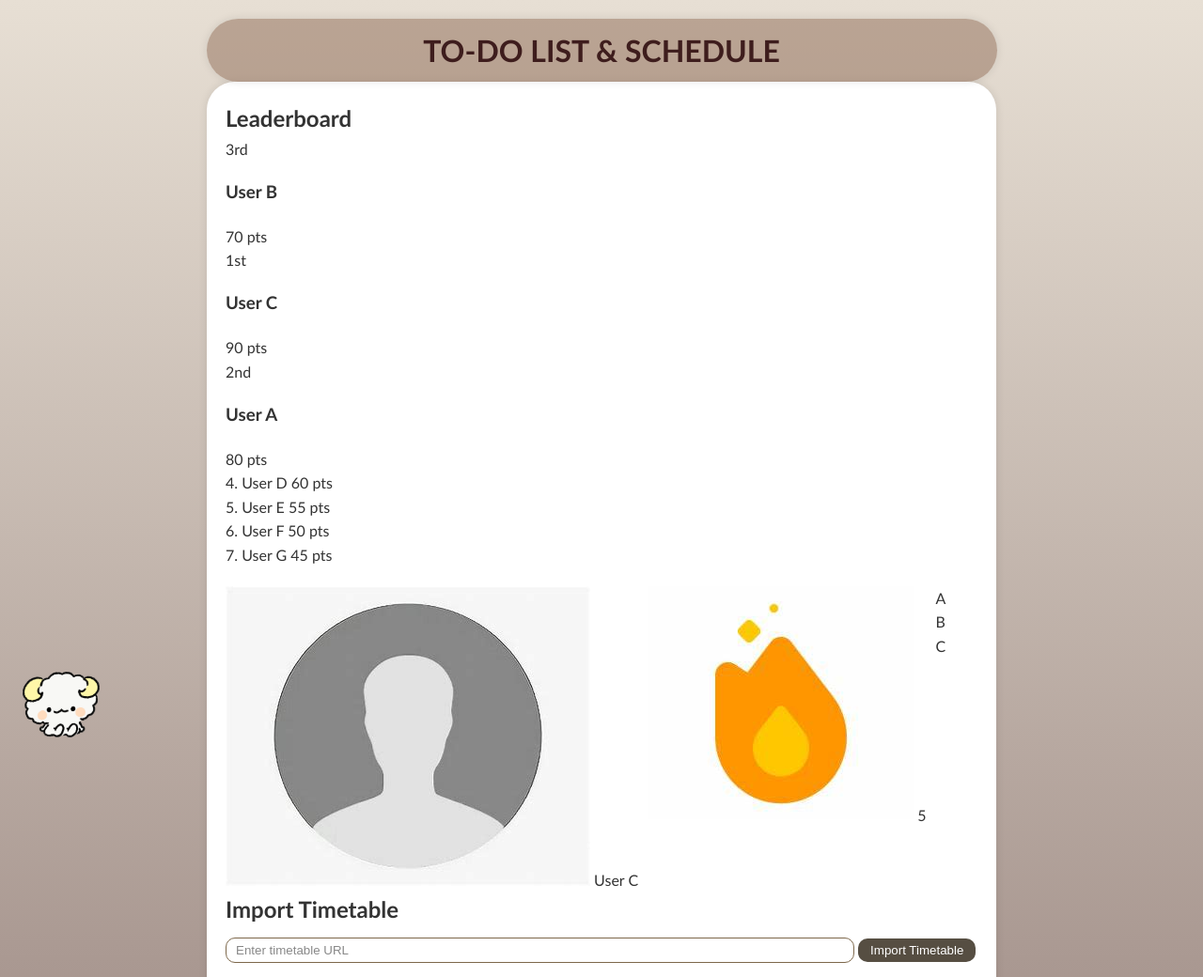
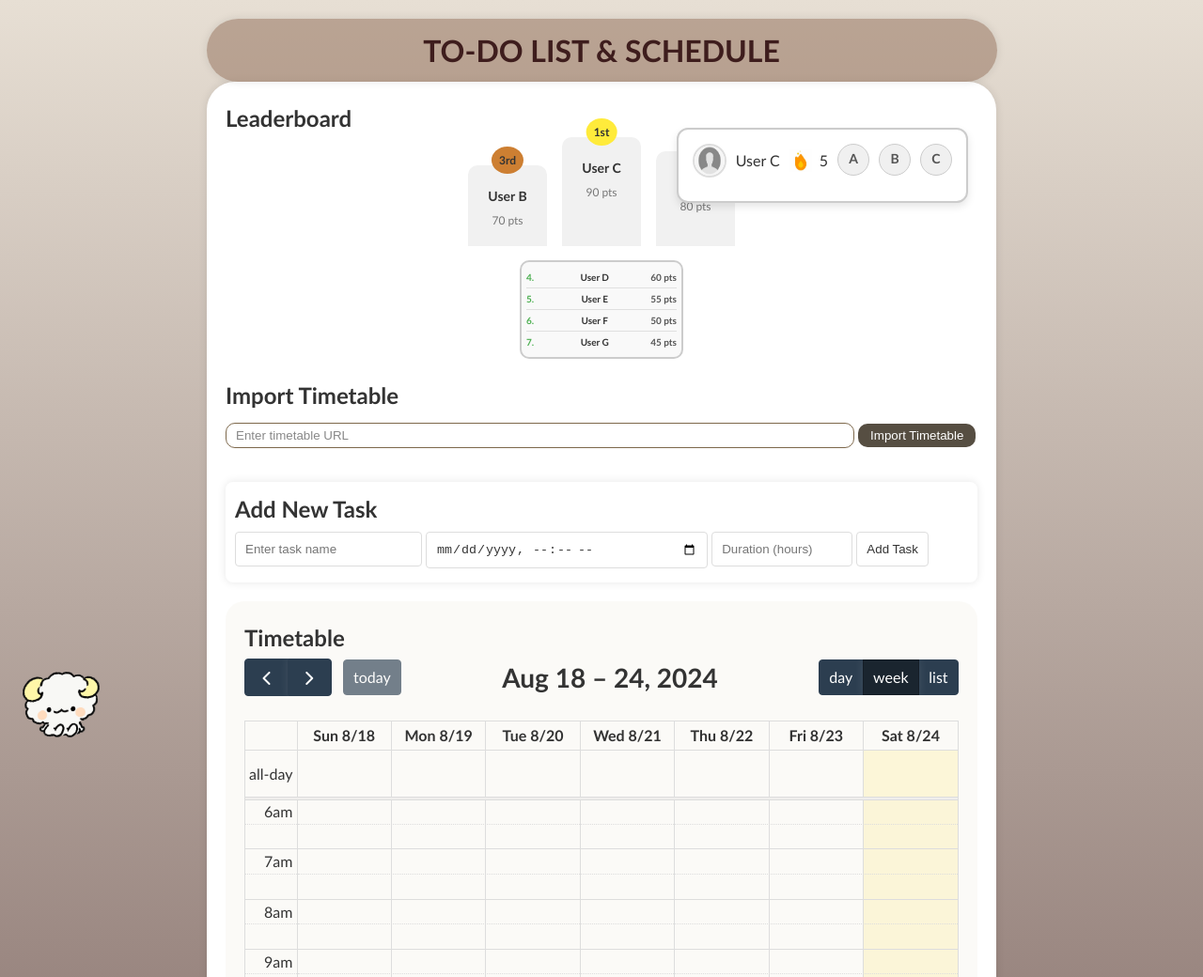
Before and after one commit to mich1105/aichan, a website: page public/dashboard.html in a window 1280 px wide. Shown: the top 1040 px of the page at 94% size. Drawn offline with nearby package versions, Linux system fonts and the light colour scheme; a script that the page names is missing.

Commit message:
Update styles.css

```diff
--- a/public/styles.css
+++ b/public/styles.css
@@ -395,3 +395,247 @@ input[type="url"] {
 #createActivitySection button {
   margin-top: 10px;
 }
+
+/* Container for the entire top section */
+.top-section {
+  display: flex;
+  justify-content: center;
+  position: relative; /* Allows the user profile to be positioned absolutely */
+  margin-bottom: 20px;
+}
+
+/* Centered Leaderboard */
+.leaderboard-container {
+  max-width: 300px;
+  margin: 0 auto; /* Ensure the leaderboard is centered */
+  text-align: center;
+  position: relative;
+}
+
+/* User Profile Positioned at the Top Right */
+.profile-container {
+  position: absolute;
+  top: -30px;
+  right: 10px;
+  background-color: #ffffff; /* Pure white background for a cleaner look */
+  padding: 15px; /* Increased padding for better spacing */
+  border: 2px solid #ccc;
+  border-radius: 12px; /* Slightly more rounded corners */
+  width: auto;
+  text-align: left;
+  z-index: 10;
+  box-shadow: 0 4px 8px rgba(0, 0, 0, 0.1); /* Soft shadow for depth */
+}
+
+/* First Line: Username and Profile Picture */
+.profile-container .profile-header {
+  display: flex;
+  align-items: center;
+  margin-bottom: 10px; /* Increased spacing for clarity */
+}
+
+.profile-container .profile-header img {
+  width: 32px; /* Slightly larger profile picture */
+  height: 32px;
+  border-radius: 50%;
+  margin-right: 10px; /* More space between the name and the image */
+  border: 2px solid #ddd; /* Border around the profile picture for emphasis */
+}
+
+/* Second Line: Streak */
+.profile-container .streaks {
+  display: flex;
+  align-items: center;
+  margin-bottom: 10px; /* Increased spacing for clarity */
+}
+
+.profile-container .streaks img {
+  width: 24px; /* Slightly larger streak icon */
+  height: 24px;
+  margin-right: 8px; /* More space between the icon and text */
+}
+
+/* Third Line: Badges */
+.profile-container .badges {
+  display: flex;
+  gap: 10px; /* Increased gap between badges */
+  justify-content: center; /* Center the badges horizontally */
+}
+
+.profile-container .badge {
+  width: 32px; /* Slightly larger badges */
+  height: 32px;
+  background-color: #f0f0f0; /* Lighter background for badges */
+  border-radius: 50%;
+  display: flex;
+  align-items: center;
+  justify-content: center;
+  font-size: 14px; /* Larger text inside badges */
+  font-weight: bold;
+  color: #555;
+  border: 1px solid #ccc;
+  position: relative;
+  cursor: pointer; /* Make badges clickable */
+  transition: background-color 0.3s, transform 0.3s; /* Smooth transition for hover effects */
+}
+
+.profile-container .badge:hover {
+  background-color: #e0e0e0; /* Slightly darker on hover */
+  transform: scale(1.1); /* Slight zoom effect on hover */
+}
+
+/* Tooltip Styling */
+.profile-container .badge::after {
+  content: attr(data-tooltip); /* Use the data-tooltip attribute for the text */
+  position: absolute;
+  bottom: 120%; /* Position above the badge */
+  left: 50%;
+  transform: translateX(-50%);
+  background-color: #333;
+  color: #fff;
+  padding: 5px 8px;
+  border-radius: 4px;
+  white-space: nowrap;
+  opacity: 0;
+  visibility: hidden;
+  font-size: 12px;
+  transition: opacity 0.3s;
+  pointer-events: none;
+  z-index: 1000; /* Ensure tooltip appears above other elements */
+}
+
+.profile-container .badge:hover::after {
+  opacity: 1;
+  visibility: visible;
+}
+
+
+
+/* Podium Container */
+.podium {
+  display: flex;
+  justify-content: center;
+  align-items: flex-end;
+  margin-bottom: 15px;
+}
+
+/* Individual Podium Step */
+.podium-step {
+  text-align: center;
+  margin: 0 8px;
+  position: relative;
+  width: 70px;
+  border-radius: 10px 10px 0 0;
+  background-color: #f1f1f1;
+  padding: 8px;
+}
+
+/* Podium Heights */
+.first {
+  height: 100px;
+  order: 2;
+}
+
+.second {
+  height: 85px;
+  order: 3;
+}
+
+.third {
+  height: 70px;
+  order: 1;
+}
+
+/* Rank Styling */
+.podium-step .rank {
+  position: absolute;
+  top: -20px;
+  left: 50%;
+  transform: translateX(-50%);
+  background-color: #ffeb3b;
+  padding: 5px 8px;
+  border-radius: 50%;
+  font-size: 12px;
+  font-weight: bold;
+}
+
+.podium-step.second .rank {
+  background-color: #c0c0c0;
+}
+
+.podium-step.third .rank {
+  background-color: #cd7f32;
+}
+
+/* Name and Score Styling */
+.podium-step .name {
+  font-weight: bold;
+  font-size: 14px;
+  margin-bottom: 5px;
+  color: #333;
+}
+
+.podium-step .score {
+  font-size: 12px;
+  color: #777;
+}
+
+/* Leaderboard Container */
+.leaderboard {
+  margin-bottom: 10px;
+  padding: 5px;
+  border: 2px solid #ccc;
+  border-radius: 10px;
+  background-color: #f9f9f9;
+  max-width: 160px;
+  margin: 0 auto;
+}
+
+/* Title aligned to the left */
+.leaderboard h2 {
+  text-align: left; /* Aligns the title to the left */
+  margin-bottom: 8px;
+  font-size: 16px;
+  color: #333;
+  margin-left: 10px; /* Add left margin for spacing */
+}
+
+/* Individual Leaderboard Item */
+.leaderboard-item {
+  display: flex;
+  justify-content: space-between;
+  padding: 3px 0;
+  border-bottom: 1px solid #e0e0e0;
+}
+
+.leaderboard-item:last-child {
+  border-bottom: none;
+}
+
+/* User Name and Rank */
+.leaderboard-rank {
+  font-weight: bold;
+  color: #4caf50;
+  font-size: 10px;
+  margin-right: 5px;
+}
+
+.leaderboard-user {
+  font-weight: bold;
+  color: #333;
+  flex-grow: 1;
+  font-size: 10px;
+}
+
+/* User Score */
+.leaderboard-score {
+  font-weight: bold;
+  color: #555;
+  font-size: 10px;
+}
+
+/* Hover Effect */
+.leaderboard-item:hover {
+  background-color: #f1f1f1;
+  transition: background-color 0.3s ease;
+}
```
